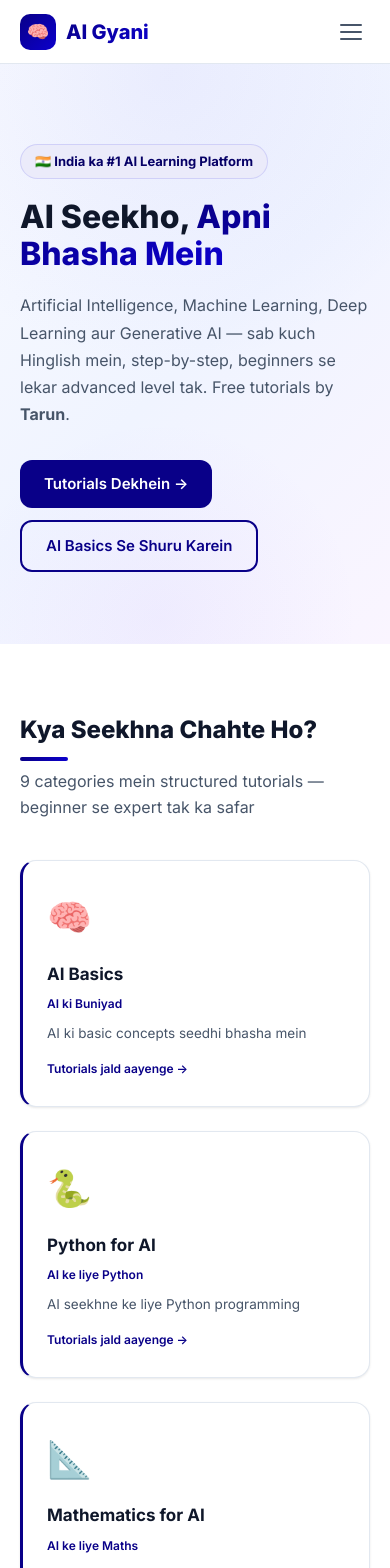
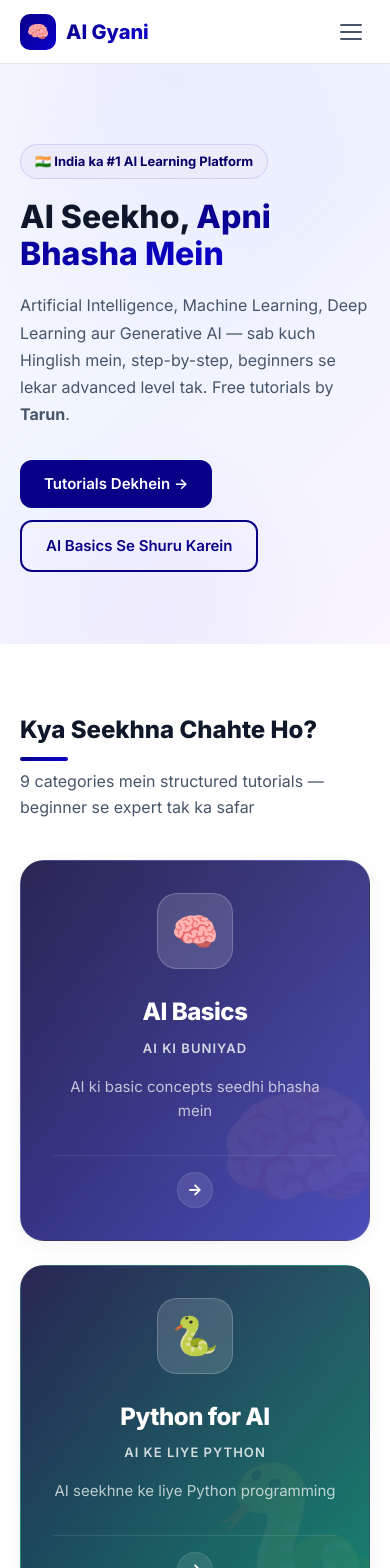
Before and after one commit to tarunmankar/AI-Gyani, a Next.js app: page / in a window 390 px wide. Shown: the top 1568 px of the page. Built offline with nearby package versions, Linux system fonts and the light colour scheme.

Commit message:
feat: improve category UI, add post navigation, fix mobile layout issues

```diff
--- a/app/category/[category]/page.tsx
+++ b/app/category/[category]/page.tsx
@@ -56,7 +56,7 @@ export default function CategoryPage({ params }: Props) {
           <div className="cat-hero-inner">
             <span className="cat-hero-icon" aria-hidden="true">{category.icon}</span>
             <div>
-              <h1 className="cat-hero" style={{ fontSize: 'clamp(1.75rem,4vw,2.5rem)', fontWeight: 800, marginBottom: '10px' }}>
+              <h1 style={{ fontSize: 'clamp(1.75rem,4vw,2.5rem)', fontWeight: 800, marginBottom: '10px' }}>
                 {category.name}
               </h1>
               <p style={{ fontSize: '13px', fontWeight: 700, color: category.color, marginBottom: '12px', textTransform: 'uppercase', letterSpacing: '0.05em' }}>
--- a/components/blog/PostCard.tsx
+++ b/components/blog/PostCard.tsx
@@ -1,4 +1,5 @@
 import Link from 'next/link';
+import Image from 'next/image';
 import { Post } from '@/lib/types';
 import { formatReadingTime } from '@/lib/utils';
 
@@ -13,10 +14,11 @@ export default function PostCard({ post }: Props) {
     <article className="card post-card" itemScope itemType="https://schema.org/Article">
       {frontmatter.image && (
         <Link href={`/blog/${slug}`} className="post-card-image">
-          <img
+          <Image
             src={frontmatter.image}
             alt={frontmatter.title}
-            loading="lazy"
+            fill
+            sizes="(max-width: 768px) 100vw, (max-width: 1200px) 50vw, 33vw"
           />
         </Link>
       )}
--- a/components/ui/CategoryCard.tsx
+++ b/components/ui/CategoryCard.tsx
@@ -10,20 +10,21 @@ export default function CategoryCard({ category }: Props) {
     <Link
       href={`/category/${category.slug}`}
       className="category-card"
-      style={{ borderLeft: '3px solid var(--primary)' }}
+      style={{ '--cat-color': category.color, '--cat-bg': category.bgColor } as any}
       aria-label={`${category.name} tutorials dekhein`}
     >
-      <span className="category-card-icon" aria-hidden="true">{category.icon}</span>
+      <div className="category-card-watermark" aria-hidden="true">{category.icon}</div>
+      <div className="category-card-icon-wrapper">
+        <span className="category-card-icon" aria-hidden="true">{category.icon}</span>
+      </div>
       <h3 className="category-card-name">{category.name}</h3>
-      <p className="category-card-hinglish" style={{ color: 'var(--primary)' }}>
+      <p className="category-card-hinglish">
         {category.hinglishName}
       </p>
       <p className="category-card-desc">{category.shortDescription}</p>
-      <p className="category-card-count" style={{ color: 'var(--primary)' }}>
-        {category.postCount > 0
-          ? `${category.postCount} tutorials →`
-          : 'Tutorials jald aayenge →'}
-      </p>
+      <div className="category-card-footer">
+        <span className="category-card-arrow">→</span>
+      </div>
     </Link>
   );
 }
--- a/lib/posts.ts
+++ b/lib/posts.ts
@@ -2,6 +2,7 @@ import fs from 'fs';
 import path from 'path';
 import matter from 'gray-matter';
 import { Post, PostFrontmatter, TocItem } from './types';
+import { getAllCategories } from '@/content/categories';
 
 const POSTS_DIRECTORY = path.join(process.cwd(), 'content', 'posts');
 
@@ -86,6 +87,48 @@ export function getRelatedPosts(currentSlug: string, relatedSlugs: string[]): Po
     .filter(Boolean) as Post[];
 }
 
+// Get adjacent posts (prev/next) traversing across categories
+export function getAdjacentPosts(slug: string): { prev: Post | null; next: Post | null } {
+  const currentPost = getPostBySlug(slug);
+  if (!currentPost) return { prev: null, next: null };
+
+  const currentCategorySlug = currentPost.frontmatter.category;
+  const categoryPosts = getPostsByCategory(currentCategorySlug);
+  const currentIndex = categoryPosts.findIndex((p) => p.slug === slug);
+
+  let prev = currentIndex > 0 ? categoryPosts[currentIndex - 1] : null;
+  let next = currentIndex >= 0 && currentIndex < categoryPosts.length - 1 ? categoryPosts[currentIndex + 1] : null;
+
+  const allCategories = getAllCategories();
+  const currentCatIndex = allCategories.findIndex((c) => c.slug === currentCategorySlug);
+
+  // If at the beginning of the category, find the last post of the PREVIOUS category
+  if (!prev && currentCatIndex > 0) {
+    let prevCatIndex = currentCatIndex - 1;
+    while (prevCatIndex >= 0 && !prev) {
+      const prevCatPosts = getPostsByCategory(allCategories[prevCatIndex].slug);
+      if (prevCatPosts.length > 0) {
+        prev = prevCatPosts[prevCatPosts.length - 1];
+      }
+      prevCatIndex--;
+    }
+  }
+
+  // If at the end of the category, find the first post of the NEXT category
+  if (!next && currentCatIndex >= 0 && currentCatIndex < allCategories.length - 1) {
+    let nextCatIndex = currentCatIndex + 1;
+    while (nextCatIndex < allCategories.length && !next) {
+      const nextCatPosts = getPostsByCategory(allCategories[nextCatIndex].slug);
+      if (nextCatPosts.length > 0) {
+        next = nextCatPosts[0];
+      }
+      nextCatIndex++;
+    }
+  }
+
+  return { prev, next };
+}
+
 // Get all post slugs (for generateStaticParams)
 export function getAllPostSlugs(): { slug: string }[] {
   return getAllPosts().map((post) => ({ slug: post.slug }));
--- a/lib/utils.ts
+++ b/lib/utils.ts
@@ -5,7 +5,9 @@ import remarkGfm from 'remark-gfm';
 // Convert markdown to HTML
 export async function markdownToHtml(markdown: string): Promise<string> {
   const result = await remark().use(remarkGfm).use(remarkHtml, { sanitize: false }).process(markdown);
-  return result.toString();
+  const html = result.toString();
+  // Add loading="lazy" to all images
+  return html.replace(/<img(.*?)>/gi, '<img$1 loading="lazy">');
 }
 
 // Add IDs to headings in rendered HTML for TOC linking
--- a/styles/globals.css
+++ b/styles/globals.css
@@ -173,10 +173,17 @@ button { cursor: pointer; border: none; background: none; font-family: inherit;
 
 /* ── Post content prose ── */
 .prose {
-  max-width: 72ch;
+  width: 100%;
+  max-width: 100%;
   color: var(--text-primary);
   font-size: 1.0625rem;
   line-height: 1.8;
+  overflow-wrap: break-word;
+  word-wrap: break-word;
+  word-break: break-word;
+}
+@media (min-width: 768px) {
+  .prose { max-width: 72ch; }
 }
 .prose h2 {
   font-size: 1.5rem;
@@ -227,18 +234,33 @@ button { cursor: pointer; border: none; background: none; font-family: inherit;
 }
 .prose pre code { background: transparent; color: inherit; padding: 0; font-size: inherit; }
 .prose hr { border: none; border-top: 2px solid var(--border-light); margin: 2em 0; }
-.prose table { width: 100%; border-collapse: collapse; margin: 1.5em 0; font-size: 0.95em; }
-.prose th { background: var(--bg-alt); font-weight: 700; padding: 10px 14px; text-align: left; border: 1px solid var(--border); }
-.prose td { padding: 10px 14px; border: 1px solid var(--border); }
+.prose table {
+  width: 100%;
+  border-collapse: collapse;
+  margin: 1.5em 0;
+  font-size: 0.95em;
+  display: block;
+  overflow-x: auto;
+  -webkit-overflow-scrolling: touch;
+}
+.prose th, .prose td {
+  padding: 12px 16px;
+  border: 1px solid var(--border);
+  word-break: normal;
+  white-space: nowrap;
+}
+.prose th {
+  background: var(--bg-alt);
+  font-weight: 700;
+  text-align: left;
+}
 .prose tr:hover td { background: var(--bg-alt); }
 .prose img {
   border-radius: var(--radius-md);
   margin: 2em auto;
   display: block;
-  max-height: 450px;
-  width: auto;
   max-width: 100%;
-  object-fit: cover;
+  height: auto;
   box-shadow: var(--shadow-sm);
 }
 
@@ -314,31 +336,147 @@ button { cursor: pointer; border: none; background: none; font-family: inherit;
 .hero-stat strong { font-size: 1.5rem; font-weight: 800; color: var(--primary); }
 .hero-stat span { font-size: 13px; color: var(--text-muted); }
 
-/* ── Category Card ── */
+/* ── Premium Category Card (Vibrant Tiles) ── */
 .category-card {
-  display: block;
-  padding: 28px 24px;
-  border-radius: var(--radius-lg);
-  border: 1px solid var(--border);
-  border-left: 3px solid var(--primary);
-  background: var(--bg-card);
-  transition: all 0.2s ease;
-  box-shadow: var(--shadow-sm);
+  display: flex;
+  flex-direction: column;
+  padding: 32px;
+  border-radius: var(--radius-xl);
+  border: 1px solid rgba(255, 255, 255, 0.1);
+  background: linear-gradient(135deg, #1e1b4b 0%, var(--cat-color) 150%);
+  color: #ffffff;
+  transition: all 0.4s cubic-bezier(0.4, 0, 0.2, 1);
   text-decoration: none;
   position: relative;
   overflow: hidden;
+  z-index: 1;
+  box-shadow: 0 4px 20px rgba(0, 0, 0, 0.05);
+  text-align: center;
 }
+
+.category-card::before {
+  content: '';
+  position: absolute;
+  inset: 0;
+  background: linear-gradient(180deg, rgba(255, 255, 255, 0.05) 0%, rgba(255, 255, 255, 0) 100%);
+  z-index: -1;
+}
+
+.category-card-watermark {
+  position: absolute;
+  bottom: -20px;
+  right: -20px;
+  font-size: 140px;
+  opacity: 0.08;
+  z-index: -1;
+  transition: all 0.5s cubic-bezier(0.4, 0, 0.2, 1);
+  transform: rotate(-15deg);
+}
+
 .category-card:hover {
-  transform: translateY(-4px);
-  box-shadow: var(--shadow-md);
-  border-color: var(--primary);
-  background: var(--accent-light);
+  transform: translateY(-8px) scale(1.02);
+  box-shadow: 0 20px 40px rgba(0, 0, 0, 0.15), 0 0 40px var(--cat-color);
+  border-color: rgba(255, 255, 255, 0.3);
 }
-.category-card-icon { font-size: 2.25rem; margin-bottom: 14px; display: block; }
-.category-card-name { font-size: 1.0625rem; font-weight: 700; color: var(--text-primary); margin-bottom: 6px; }
-.category-card-hinglish { font-size: 12px; font-weight: 600; margin-bottom: 10px; color: var(--primary); }
-.category-card-desc { font-size: 13.5px; color: var(--text-secondary); line-height: 1.6; display: -webkit-box; -webkit-line-clamp: 2; line-clamp: 2; -webkit-box-orient: vertical; box-orient: vertical; overflow: hidden; }
-.category-card-count { font-size: 12px; margin-top: 14px; font-weight: 600; color: var(--primary); }
+
+.category-card:hover .category-card-watermark {
+  transform: rotate(0deg) scale(1.1);
+  opacity: 0.15;
+}
+
+.category-card-icon-wrapper {
+  width: 76px;
+  height: 76px;
+  background: rgba(255, 255, 255, 0.15);
+  backdrop-filter: blur(10px);
+  border: 1px solid rgba(255, 255, 255, 0.2);
+  border-radius: 20px;
+  display: flex;
+  align-items: center;
+  justify-content: center;
+  margin: 0 auto 24px auto;
+  transition: transform 0.3s ease;
+}
+
+.category-card:hover .category-card-icon-wrapper {
+  transform: scale(1.1) translateY(-5px);
+  background: #ffffff;
+}
+
+.category-card-icon {
+  font-size: 38px;
+}
+
+.category-card-name {
+  font-size: 1.5rem;
+  font-weight: 800;
+  color: #ffffff;
+  margin-bottom: 6px;
+  letter-spacing: -0.02em;
+}
+
+.category-card-hinglish {
+  font-size: 13px;
+  font-weight: 600;
+  color: rgba(255, 255, 255, 0.8);
+  margin-bottom: 16px;
+  text-transform: uppercase;
+  letter-spacing: 0.08em;
+}
+
+.category-card-desc {
+  font-size: 15px;
+  color: rgba(255, 255, 255, 0.7);
+  line-height: 1.6;
+  margin-bottom: 32px;
+  display: -webkit-box;
+  -webkit-line-clamp: 2;
+  line-clamp: 2;
+  -webkit-box-orient: vertical;
+  overflow: hidden;
+}
+
+.category-card-footer {
+  margin-top: auto;
+  display: flex;
+  align-items: center;
+  justify-content: center;
+  gap: 12px;
+  padding-top: 16px;
+  border-top: 1px solid rgba(255, 255, 255, 0.1);
+}
+
+.category-card-cta {
+  font-size: 14px;
+  font-weight: 700;
+  color: rgba(255, 255, 255, 0.9);
+  transition: all 0.3s ease;
+}
+
+.category-card:hover .category-card-cta {
+  color: #ffffff;
+}
+
+.category-card-arrow {
+  width: 36px;
+  height: 36px;
+  background: rgba(255, 255, 255, 0.1);
+  color: #ffffff;
+  border-radius: 50%;
+  display: flex;
+  align-items: center;
+  justify-content: center;
+  font-weight: 700;
+  transition: all 0.3s ease;
+  border: 1px solid rgba(255, 255, 255, 0.1);
+}
+
+.category-card:hover .category-card-arrow {
+  background: #ffffff;
+  color: var(--cat-color);
+  transform: translateX(6px);
+  box-shadow: 0 4px 12px rgba(255, 255, 255, 0.3);
+}
 
 
 /* ── Post Card ── */
@@ -354,6 +492,7 @@ button { cursor: pointer; border: none; background: none; font-family: inherit;
 
 .post-card-image {
   display: block;
+  position: relative;
   width: 100%;
   aspect-ratio: 16 / 9;
   overflow: hidden;
@@ -408,7 +547,13 @@ button { cursor: pointer; border: none; background: none; font-family: inherit;
 /* ── Category Hero ── */
 .cat-hero { padding: 56px 0 48px; }
 .cat-hero-inner { display: flex; align-items: flex-start; gap: 20px; }
+@media (max-width: 640px) {
+  .cat-hero-inner { flex-direction: column; align-items: flex-start; gap: 12px; }
+}
 .cat-hero-icon { font-size: 3rem; flex-shrink: 0; }
+@media (max-width: 640px) {
+  .cat-hero-icon { font-size: 2.5rem; }
+}
 .cat-hero h1 { font-size: clamp(1.75rem, 4vw, 2.5rem); font-weight: 800; margin-bottom: 10px; }
 .cat-hero-desc { font-size: 1.0625rem; color: var(--text-secondary); line-height: 1.7; max-width: 640px; }
 
@@ -429,12 +574,10 @@ button { cursor: pointer; border: none; background: none; font-family: inherit;
 .post-featured-image img {
   width: 100%;
   height: auto;
-  max-height: 400px;
-  object-fit: cover;
 }
 
-.post-layout { display: grid; grid-template-columns: 1fr; gap: 48px; }
-@media (min-width: 1024px) { .post-layout { grid-template-columns: 1fr 280px; } }
+.post-layout { display: grid; grid-template-columns: minmax(0, 1fr); gap: 48px; }
+@media (min-width: 1024px) { .post-layout { grid-template-columns: minmax(0, 1fr) 280px; } }
 .post-sidebar { display: none; }
 @media (min-width: 1024px) { .post-sidebar { display: block; } }
 .post-sidebar .toc { position: sticky; top: 88px; }
```
Also changed, not shown: app/blog/[slug]/page.tsx (+5 -4 lines), components/blog/AuthorBio.tsx (+15 -10 lines), components/blog/PostNavigation.tsx (added, +44 -0 lines), content/categories/index.ts (+18 -18 lines).
